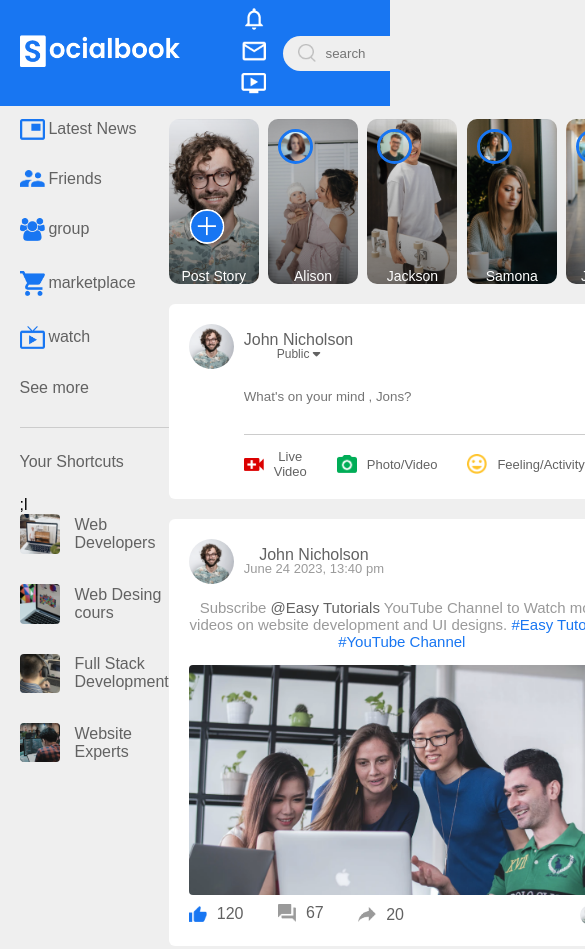
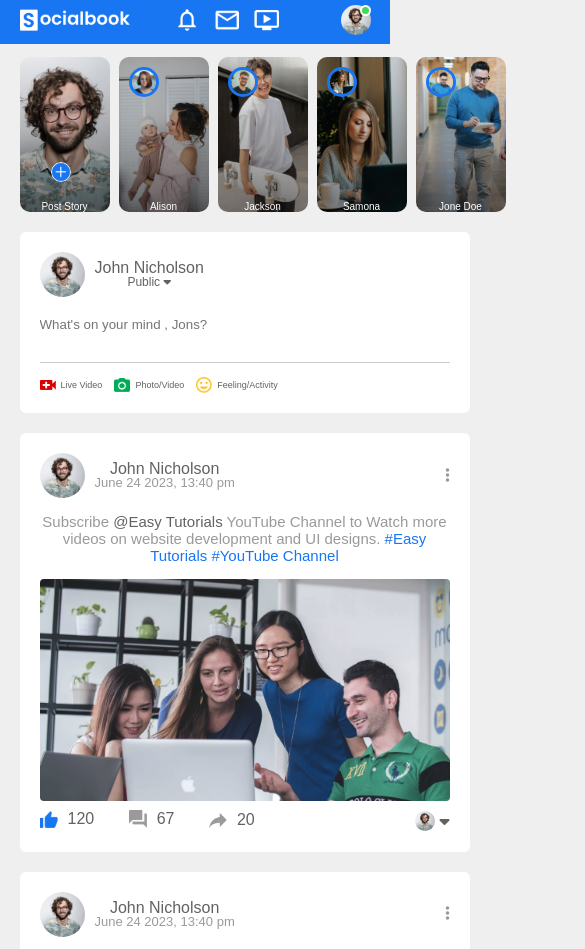
Before and after one commit to chadnitalukder2/Facebook-clone-css, a plain HTML site: page index.html in a window 390 px wide. Shown: the top 949 px of the page, 585 px wide, since content can reach past the window. Drawn offline with Linux system fonts and the light colour scheme.

```diff
--- a/style.css
+++ b/style.css
@@ -562,3 +562,65 @@ color: #626262;
     padding-left: 23px;
     background:#ccc;
 }
+
+/*----------------media query for home page--*/
+    @media (max-width:900px){
+        .right-sidebar{
+            display: none;
+        }
+        .left-sidebar{
+            display: none;
+        }
+        nav{
+            flex-wrap: wrap;
+        }
+        .search-box{
+            display: none;
+        }
+        .logo{
+            width: 110px;
+            margin-right: 20px;
+        }
+        .nav-left ul li{
+            width: 20px;
+            margin: 0 8px;
+        }
+        .nav-user-icon img{
+            width: 30px;
+
+        }
+        .nav-user-icon{
+            margin-left: 0;
+        }
+        .add-post-links{
+            flex-wrap: wrap;
+        }
+        .main-content{
+            flex-basis: 100%;
+        }
+        .story img{
+            width: 30px;
+            border-width:3px ;
+        }
+        .story p{
+            font-size: 10px;
+        }
+        .story.story1 img {
+            width: 20px;
+            bottom: 30px;
+        }
+        .add-post-links a{
+            margin-right: 12px;
+            font-size: 9px;
+        }
+        .add-post-links a img{
+            width: 16px;
+            margin-right:5px;
+        }
+.post-input-container{
+    padding-left: 0;
+}
+
+
+
+    }
```
Also changed, not shown: profile.css (+51 -8 lines).
